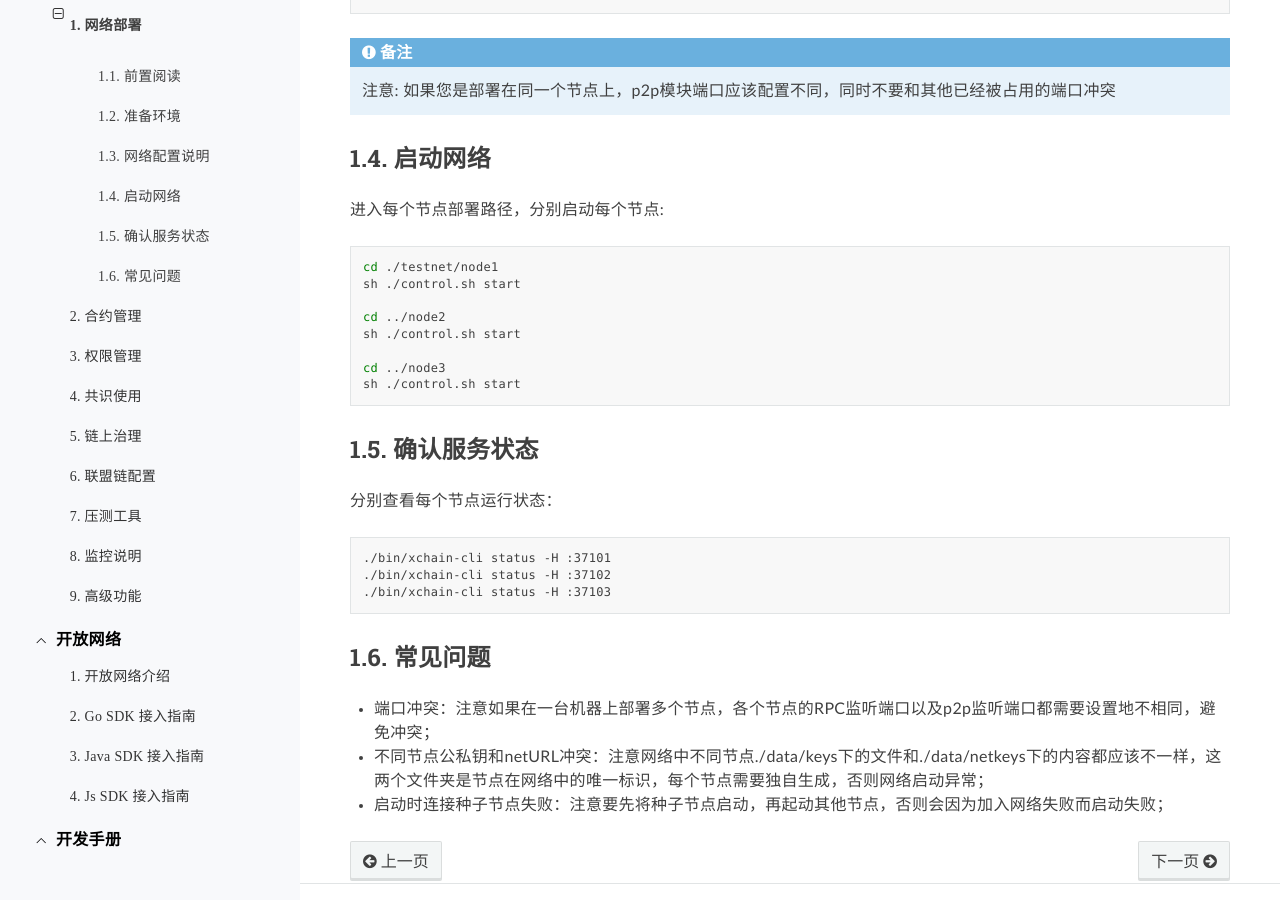
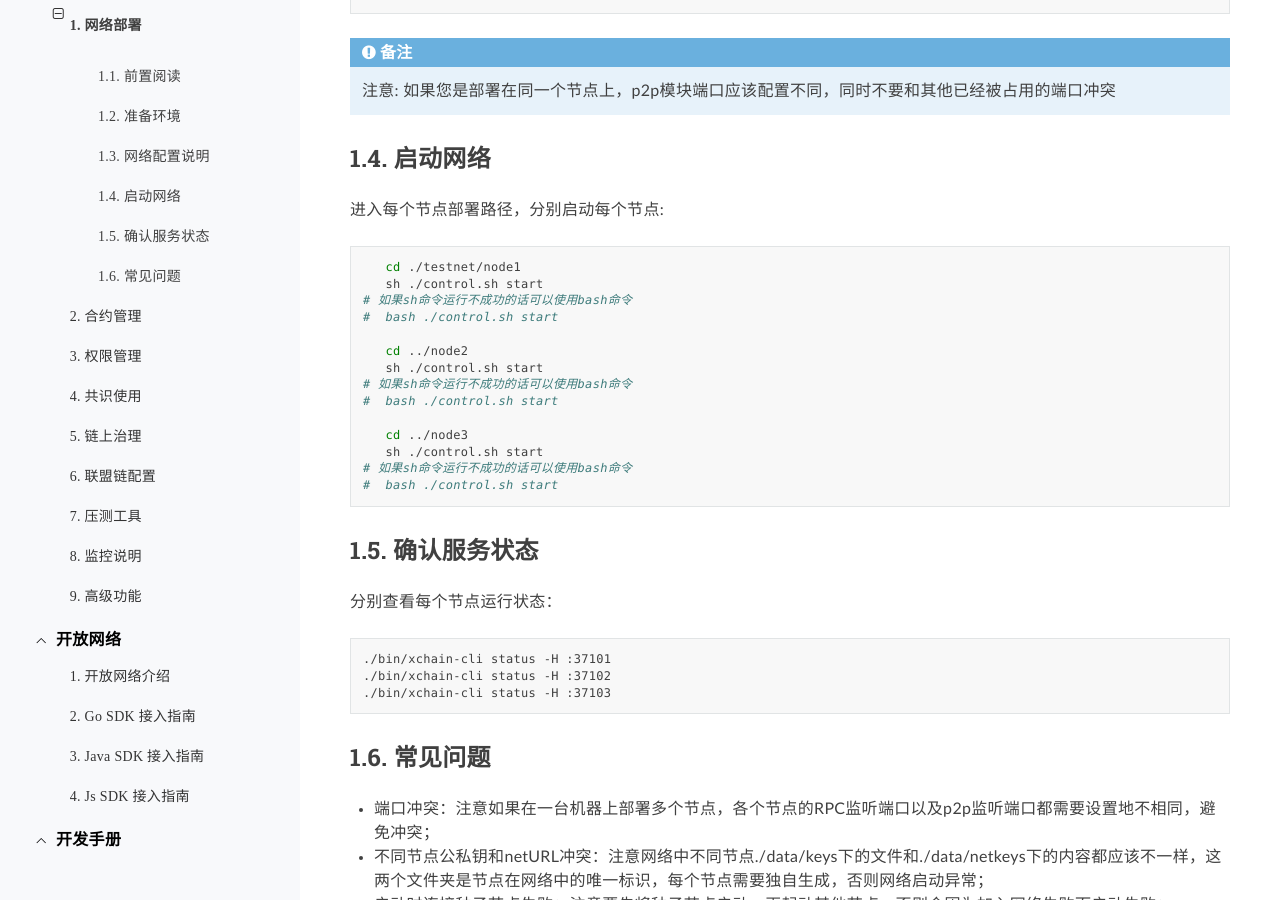
Before and after one commit to xuperchain/docs, a Sphinx documentation site: the page built from source/advanced_usage/multi_nodes.rst, in a window 1280 px wide and 900 px high, scrolled down 3555 px. Built offline with Sphinx 7.4.7 and the Read the Docs theme 2.0.0, drawn with Linux system fonts in a browser that asks for light colours.

Commit message:
Update multi_nodes.rst (#248)
* Update multi_nodes.rst

```diff
--- a/source/advanced_usage/multi_nodes.rst
+++ b/source/advanced_usage/multi_nodes.rst
@@ -218,12 +218,18 @@
 
     cd ./testnet/node1
     sh ./control.sh start
+ # 如果sh命令运行不成功的话可以使用bash命令
+ #  bash ./control.sh start
 
     cd ../node2
     sh ./control.sh start
+ # 如果sh命令运行不成功的话可以使用bash命令
+ #  bash ./control.sh start
 
     cd ../node3
     sh ./control.sh start
+ # 如果sh命令运行不成功的话可以使用bash命令
+ #  bash ./control.sh start
 
 
 .. _net-state:
```
